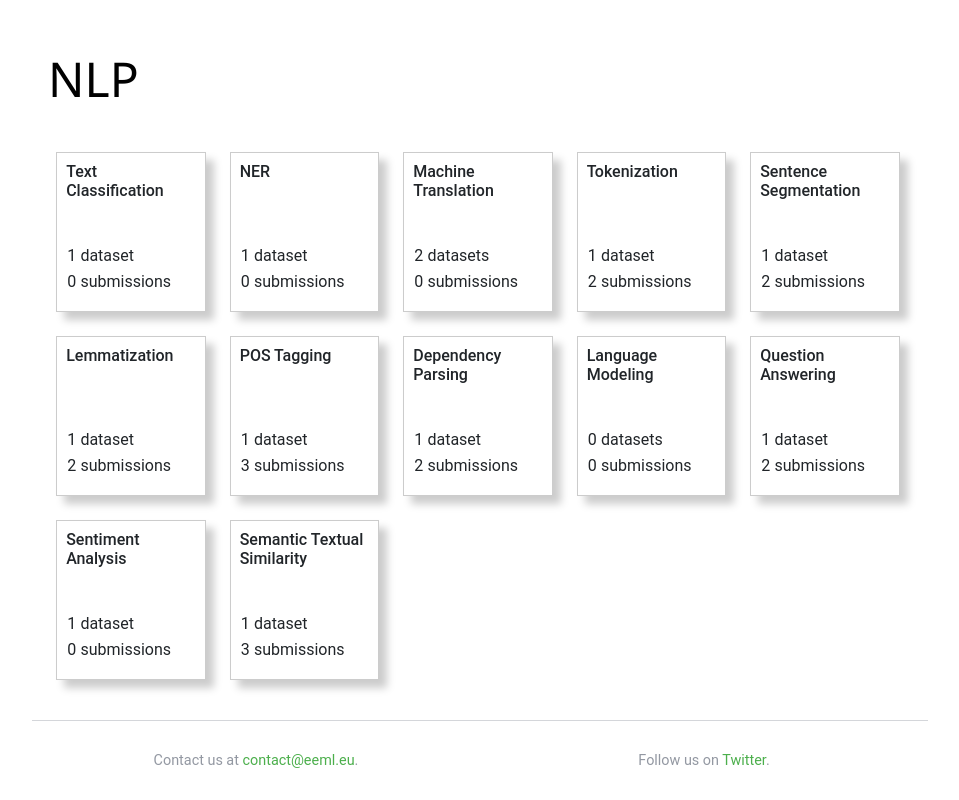
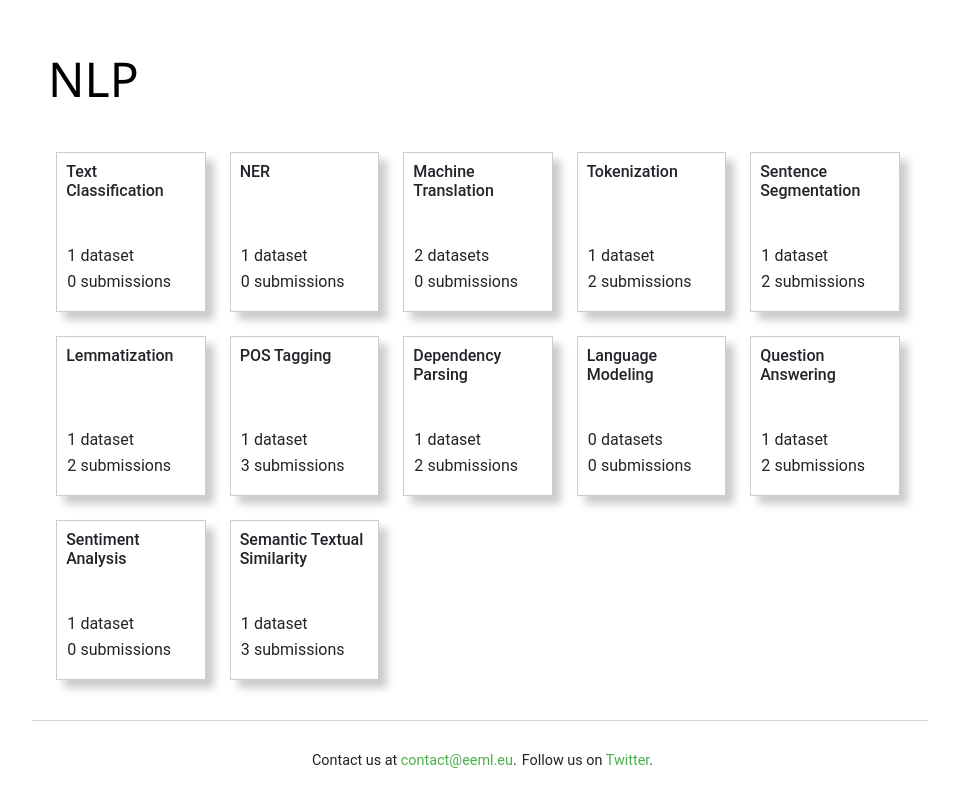
Before and after one commit to LiroBenchmark/LiroBenchmark.github.io, a React (Create React App) app: page / in a window 1280 px wide. Shown: the part 215-1015 px from the top of the page, without its empty margins (160-1119 px from the left). Built offline with nearby package versions, Linux system fonts and the light colour scheme; what webfontloader would draw is missing.

Commit message:
Updated styling to display footer centered

```diff
--- a/src/Components/Footer.scss
+++ b/src/Components/Footer.scss
@@ -19,21 +19,15 @@ a:hover{
     font-size: 0.9em;
     .footer-content{
         display: flex;
-        justify-content: space-between;
+        justify-content: center;
         border-top: 1px solid rgba(40,50,70,0.2);
         padding: 2em 0 2em 0;
-
-        .footer-message{
-            width: 45em;
-            color:  rgba(40,50,70,0.5);
-        }
-        .footer-space{
-            width: 100%;
-        }
-
-        .footer-link{
-            width: 10em;
-        }
+	align-items: center;
+	flex-direction: row;
+	align-content: space-between;
+	.footer-message{
+	    margin-left: 5px;
+	}
     }
 
 }
```
